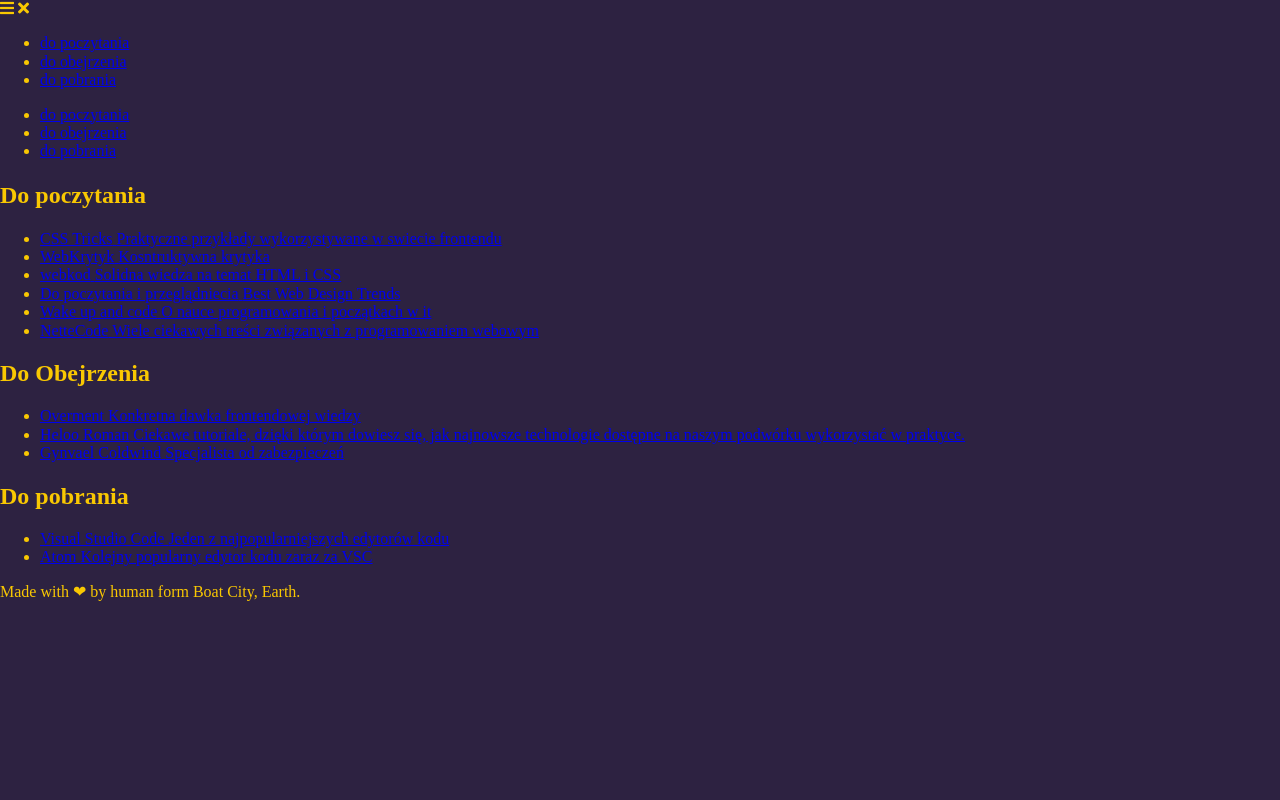
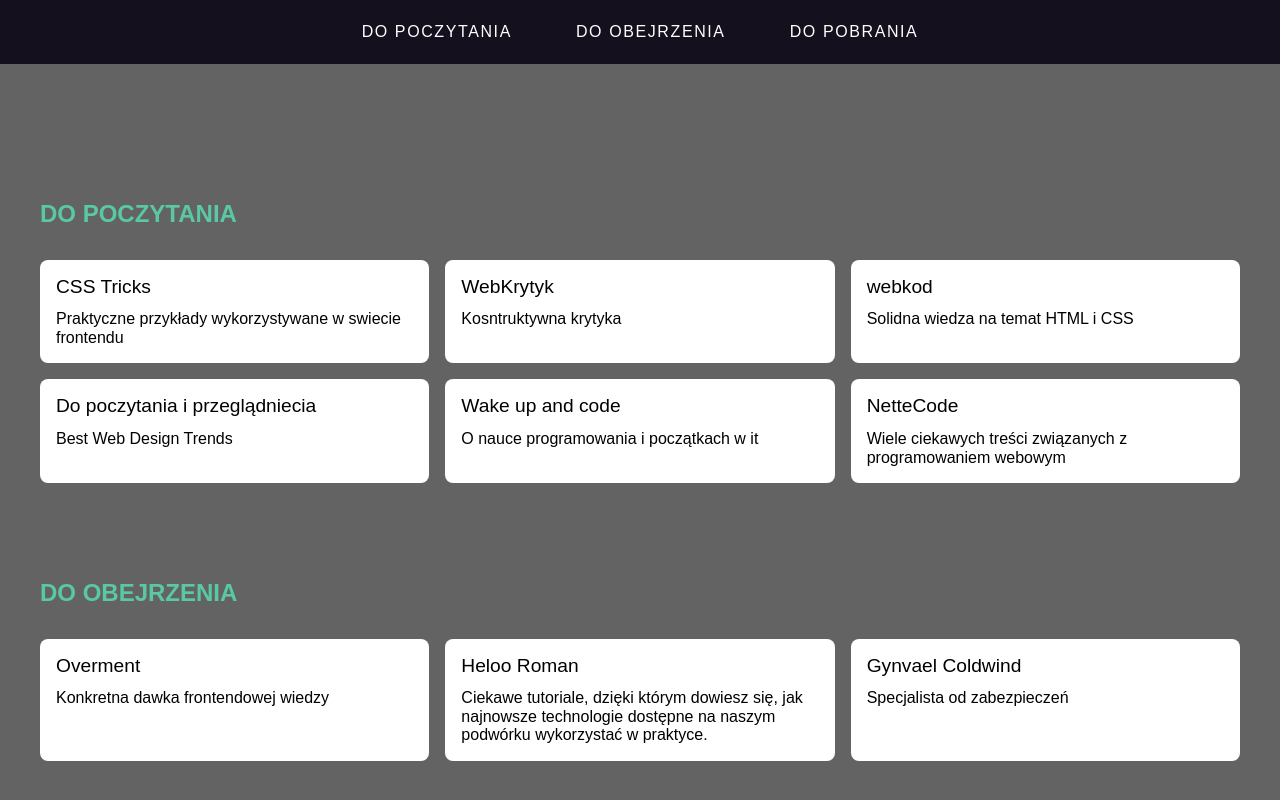
Before and after one commit to Piotrn-87/front, a website: page src/content/index.html in a window 1280 px wide. Shown: the top 800 px of the page. Drawn offline with nearby package versions, Linux system fonts and the light colour scheme; files that its build step writes are made by us from their sources; files whose address does not match are found by name.

Commit message:
Feature: Adding main.scss, variables.scss and normalize.scss

```diff
--- a/src/scss/_variables.scss
+++ b/src/scss/_variables.scss
@@ -1,2 +1,7 @@
-$violet: #2D2241;
-$yellow: #F9C802;
+$special: #E34A40;
+$accent-1: #56E39F;
+$accent-2: #59C9A5;
+$accent-3: #01BAEF;
+$accent-4: #85BDBF;
+$link: #F3A712;
+$bodyColor: #fff;
--- a/src/scss/main.scss
+++ b/src/scss/main.scss
@@ -1,16 +1,274 @@
 @import "_normalize";
 @import "_variables";
 
-
-html {
+* {
+  margin: 0;
+  padding: 0;
   box-sizing: border-box;
 }
 
-*, *:before, *:after {
-  box-sizing: inherit;
+html {
+  font-size: 16px;
+  scroll-behavior: smooth;
+  background: rgb(99, 99, 99);
 }
 
 body {
-  color: $yellow;
-  background: $violet;
+  color: $bodyColor;
+  font-family: Arial, Helvetica, sans-serif;
+  height: 100vh;
 }
+
+.backdrop {
+  opacity: 0;
+  position: fixed;
+  top: 0;
+  left: 0;
+  width: 100vw;
+  height: 100vh;
+  background-color: rgba(0, 0, 0, .3);
+  transition: .5s linear;
+}
+
+.backdrop-active {
+  opacity: 1;
+}
+
+.burger {
+  display: flex;
+  position: absolute;
+  top: 4%;
+  right: 5%;
+  font-size: 2rem;
+  z-index: 2020;
+  color: $accent-1;
+
+  .fas {
+    display: none;
+  }
+
+  .show_icon {
+    display: block;
+  }
+}
+
+.burger:hover {
+  cursor: pointer;
+}
+
+@media (min-width: 40rem) {
+  .burger {
+    display: none;
+  }
+}
+
+.main-nav {
+  position: sticky;
+  top: 0;
+  width: 100%;
+  background: rgba(21, 16, 29, 1);
+  z-index: 10;
+
+  .main__nav--item {
+    display: none;
+    list-style-type: none;
+    align-items: center;
+    justify-content: center;
+    height: 4rem;
+  }
+
+  .main__nav--link {
+    display: block;
+    color: #fff;
+    text-decoration: none;
+    text-transform: uppercase;
+    padding: .5rem 2rem;
+    letter-spacing: .1rem;
+  }
+
+  .main__nav--link:hover {
+    color: $accent-3;
+  }
+
+  @media (min-width: 40rem) {
+    .main__nav--item {
+      display: flex;
+    }
+  }
+}
+
+.mobile-nav {
+  position: fixed;
+  top: 0;
+  left: 0;
+  width: 80%;
+  background: #ddd;
+  height: 100vh;
+  z-index: 2019;
+  transform: translateX(-100%);
+  transition: transform .5s linear;
+
+  .mobile__nav--items {
+    display: flex;
+    flex-direction: column;
+    justify-content: center;
+    align-items: center;
+    width: 90%;
+    height: 100%;
+    list-style-type: none;
+    margin: 0 auto;
+  }
+
+  .mobile__nav--item {
+    margin: 2rem 0;
+  }
+
+  .mobile__nav--link {
+    margin: 1rem 0;
+    text-transform: uppercase;
+    font-size: 2rem;
+    color: black;
+    list-style-type: none;
+    text-decoration: none;
+  }
+}
+
+.mobile-nav__visible {
+  transform: translateX(0);
+}
+
+.hero {
+  display: flex;
+  width: 100%;
+  height: 5rem;
+  justify-content: center;
+  align-items: center;
+  margin-top: 3rem;
+
+  .hero__header--text {
+    font-size: 1.7rem;
+    padding: 1rem;
+
+    @supports (-webkit-background-clip: text) {
+      background: linear-gradient(to right, $special, $link);
+      -webkit-background-clip: text;
+      -webkit-text-fill-color: transparent;
+      -webkit-box-decoration-break: clone;
+      box-decoration-break: clone;
+    }
+  }
+
+  @media (orientation: landscape) {
+    .hero__header--text {
+      font-size: 3rem;
+    }
+  }
+}
+
+.wrapper {
+  max-width: 1200px;
+  width: 100%;
+  margin: 0 auto;
+}
+
+.content {
+  display: block;
+  padding: .5rem 1rem;
+  margin-bottom: 5rem;
+
+  @media (max-width: 768px) {
+    padding: 2rem 1rem;
+  }
+
+  .content_header {
+    font-size: 1.5rem;
+    max-width: 1200px;
+    width: 100%;
+    margin: 0 auto 2rem;
+  }
+
+  .specjal {
+    text-transform: uppercase;
+    color: $accent-2;
+  }
+}
+
+.sources {
+  list-style-type: none;
+  display: grid;
+  grid-template-columns: 1fr 1fr 1fr;
+  grid-column-gap: 1rem;
+  grid-row-gap: 1rem;
+
+  .sources_item {
+    overflow: hidden;
+    position: relative;
+    background: #fff;
+    border-radius: .5rem;
+
+    &:before {
+      position: absolute;
+      content: '</>';
+      right: .5rem;
+      font-size: 5rem;
+      font-weight: 700;
+      opacity: 1;
+      bottom: -100%;
+      transition: 0.3s ease-in-out bottom;
+      transform: rotate(15deg);
+      color: $accent-1;
+      z-index: 0;
+
+      @supports (-webkit-background-clip: text) {
+        background: linear-gradient(to right, $accent-1, $accent-3);
+        -webkit-background-clip: text;
+        -webkit-text-fill-color: transparent;
+        -webkit-box-decoration-break: clone;
+        box-decoration-break: clone;
+      }
+    }
+
+    @media (min-width: 64rem) {
+      &:hover:before {
+        bottom: -10%;
+      }
+    }
+  }
+
+  @media (max-width: 960px) {
+    grid-template-columns: 1fr 1fr;
+  }
+
+  @media (max-width: 640px) {
+    grid-template-columns: 1fr;
+  }
+}
+
+.source_link {
+  display: block;
+  padding: 1rem;
+  text-decoration: none;
+  color: #000;
+  position: relative;
+
+  .source_title {
+    display: block;
+    font-size: 1.2rem;
+    margin-bottom: .8rem;
+  }
+
+  .source_description {
+    font-size: .9rem;
+    opacity: .8;
+  }
+}
+
+.footer {
+  display: block;
+  padding: 1rem;
+  text-align: center;
+  font-size: 1.4rem;
+  font-weight: 300;
+  color: $accent-1;
+  background: #000;
+}
```
